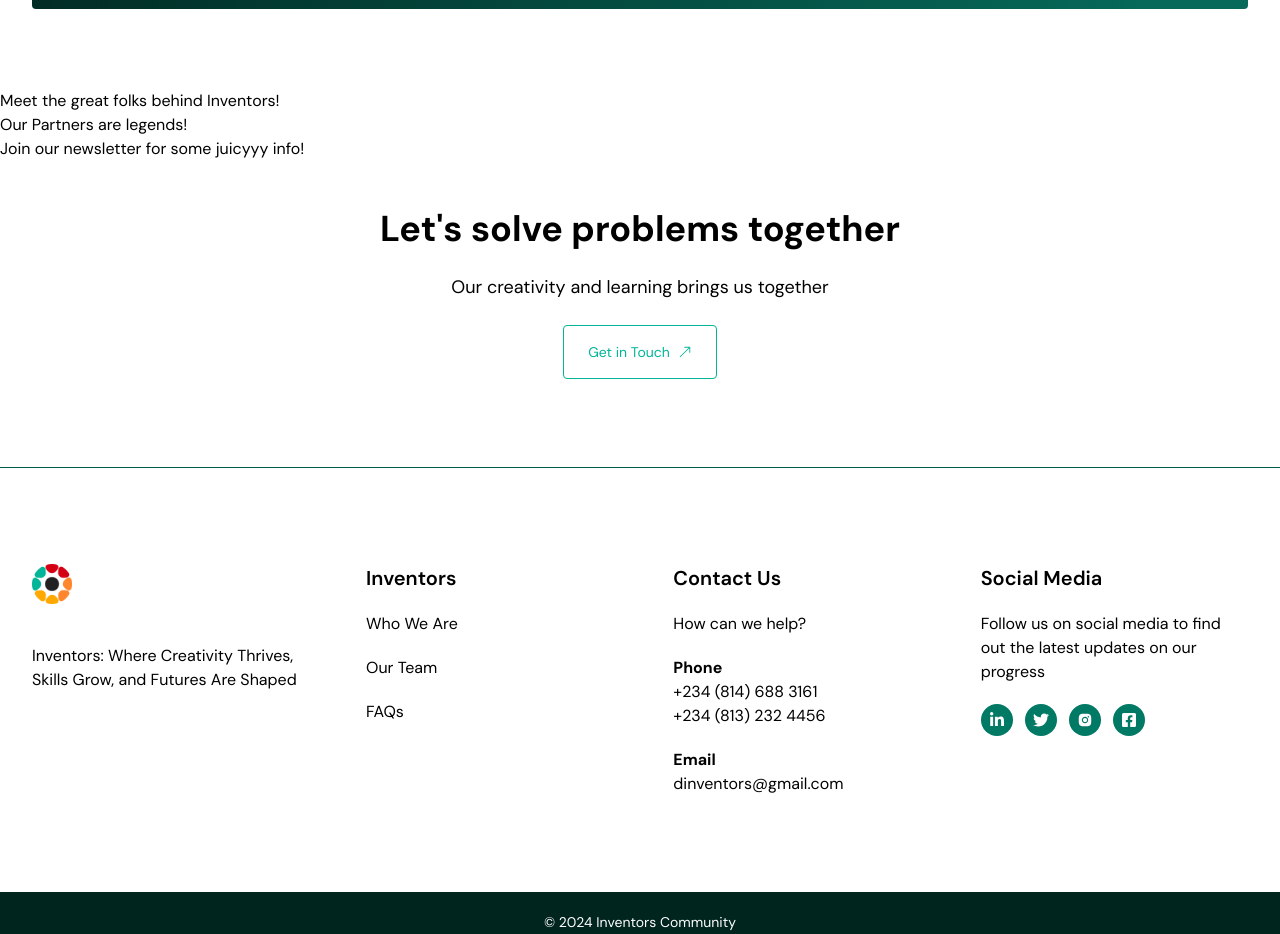
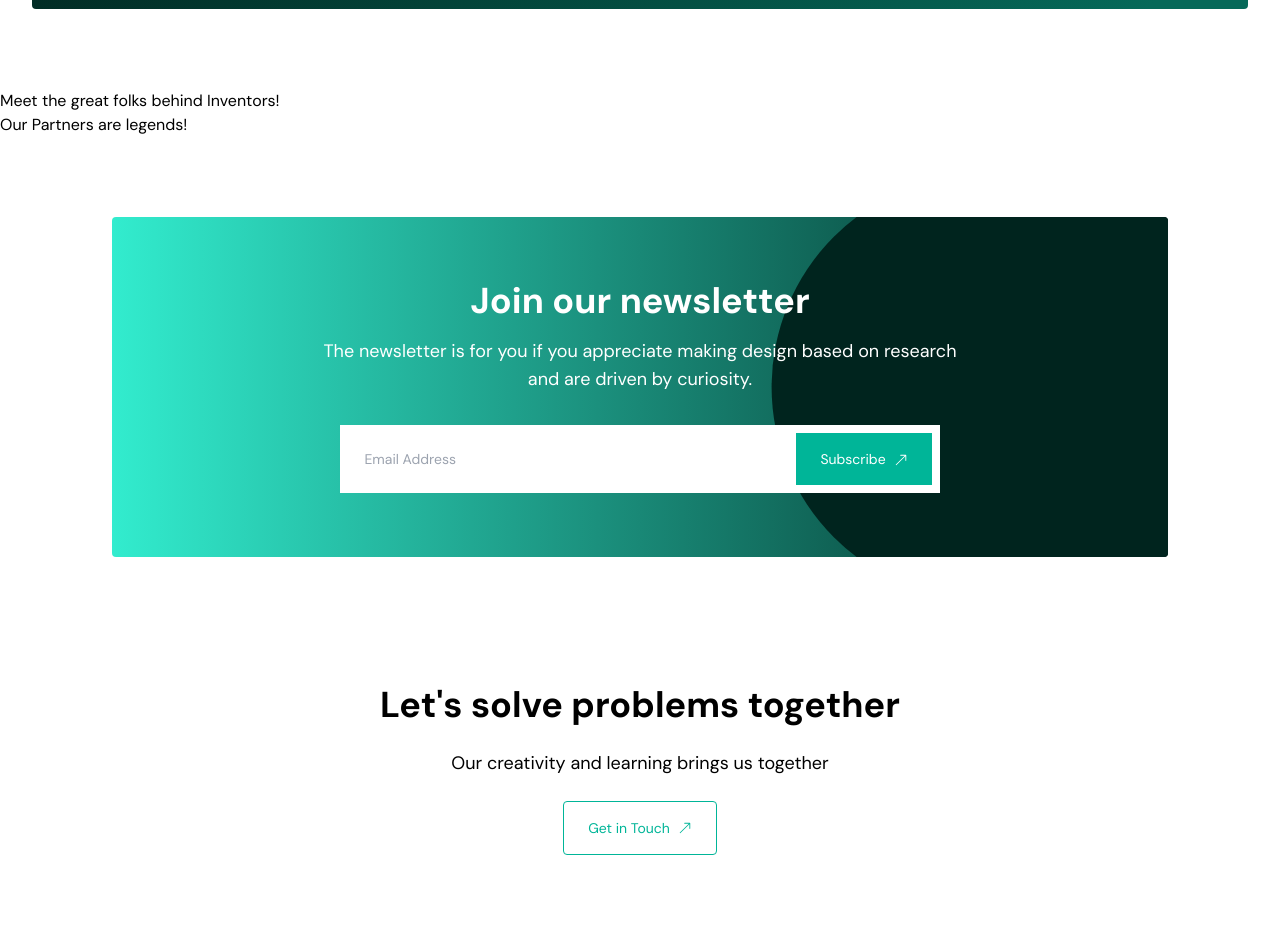
Before and after one commit to InventorsDev/inventors-frontend, a Next.js app: page / in a window 1280 px wide. Shown: the part 2920-3854 px from the top of the page. Built offline with nearby package versions, Linux system fonts and the light colour scheme.

Commit message:
join newsletter section

```diff
--- a/app/components/lp_sections/JoinNewsletter.tsx
+++ b/app/components/lp_sections/JoinNewsletter.tsx
@@ -1,8 +1,57 @@
+'use client';
+import Image from 'next/image';
+import { useEffect, useState } from 'react';
+import { useTheme } from 'next-themes';
+
+import { BsArrowUpRight } from 'react-icons/bs';
+
+import curveShape from '@/public/images/shape-twist.png';
+
 const JoinNewsletter = () => {
+	const { theme, resolvedTheme } = useTheme();
+	const [mounted, setMounted] = useState(false);
+
+	// When mounted on client, now we can show the UI
+	useEffect(() => setMounted(true), []);
+
+	if (!mounted) return null;
+
 	return (
-		<div>
-			<h1>Join our newsletter for some juicyyy info!</h1>
-		</div>
+		<section className="relative bg-gradient-to-r from-[#32ECCE] to-[#00241E] dark:from-[#02856F] dark:to-[#005446] text-white py-16 overflow-hidden my-20 rounded mx-4 lg:mx-28">
+			{resolvedTheme !== 'dark' ? (
+				<div className="lg:block hidden absolute right-0 top-0 h-full w-3/5 bg-[#00241E] rounded-full transform scale-125 translate-x-1/2"></div>
+			) : (
+				<div className="lg:block hidden absolute right-0 top-28 ">
+					<Image
+						src={curveShape}
+						alt="Leaf"
+						objectFit="contain"
+						width={250}
+						height={250}
+					/>
+				</div>
+			)}
+			<div className="relative container mx-auto text-center px-6">
+				<h1 className="text-2xl lg:text-4xl font-bold mb-4">
+					Join our newsletter
+				</h1>
+				<p className="text-base lg:text-lg mb-8">
+					The newsletter is for you if you appreciate making design based on
+					research <br /> and are driven by curiosity.
+				</p>
+				<div className="flex justify-center items-center text-sm bg-white w-full max-w-[600px] mx-auto p-1 lg:p-2">
+					<input
+						type="email"
+						placeholder="Email Address"
+						className="lg:w-full w-auto px-4 py-4 text-gray-700 outline-none focus:outline-none max-w-md bg-white"
+					/>
+					<button className="bg-primary-green text-white px-6 py-4">
+						Subscribe
+						<BsArrowUpRight className="inline-block ml-2" />
+					</button>
+				</div>
+			</div>
+		</section>
 	);
 };
 
```
Also changed, not shown: public/images/shape-twist.png (added), public/images/shape-twist.svg (added).
